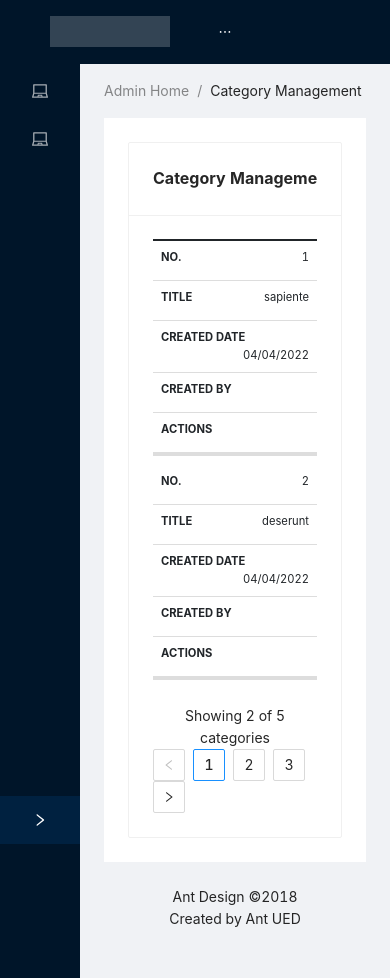
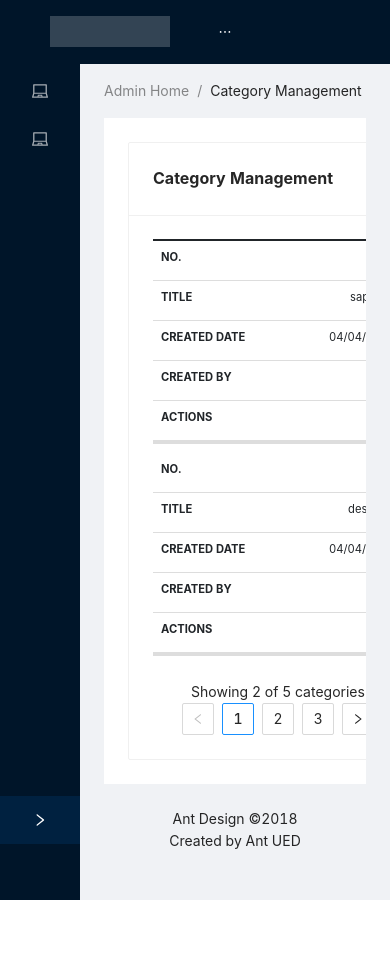
Before and after one commit to FOG9999/web-knowledge-fe, a React (Create React App) app: page /categories in a window 390 px wide. After the commit the page ends 900 px from the top, so only its background shows below. Built offline with nearby package versions, Linux system fonts and the light colour scheme.

Commit message:
fix Ui for phones

```diff
--- a/src/components/admin/category-mng/CategoryManagement.jsx
+++ b/src/components/admin/category-mng/CategoryManagement.jsx
@@ -88,6 +88,7 @@ export const CategoryManagement = () => {
                     </span>
                 </div>
             }
+            style={{minWidth: '300px'}}
         >
             <div className="table-container ">
                 <WKTable dataSource={categories.map((item) => ({ ...item, key: item.id }))} columns={columns} page={page} pageSize={pageSize} />
--- a/src/layouts/LayoutContainer.jsx
+++ b/src/layouts/LayoutContainer.jsx
@@ -179,6 +179,7 @@ export const LayoutContainer = (props) => {
                             padding: 24,
                             margin: 0,
                             minHeight: 280,
+                            overflowX: 'auto'
                         }}
                     >
                         {React.cloneElement(props.children, { blocks })}
```
